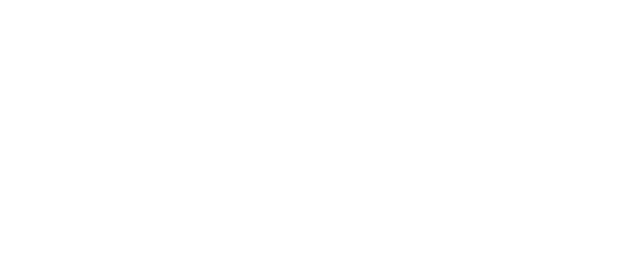
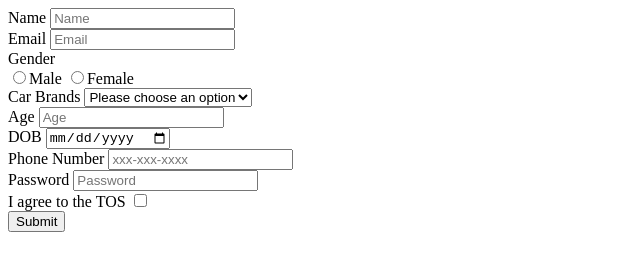
Before and after one commit to acciojob/signup-form-car-NerusuPavani37, a website: page main.html in a window 1280 px wide. Shown: the whole page, without its empty margins (0-640 px from the left). Drawn offline with Linux system fonts and the light colour scheme.

Commit message:
created a submission

```diff
--- a/main.html
+++ b/main.html
@@ -8,6 +8,59 @@
 
 <body>
 	<!-- the entire body must be written by student -->
+	<form method="post">
+		<label for="name">Name</label>
+		<input type="text" required id="name" placeholder="Name">
+
+		<br>
+
+		<label for="email">Email</label>
+		<input type="email" required id="email" placeholder="Email">
+
+		<br>
+
+		<label>Gender</label>
+		<br>
+		<input type="radio" required id="gender_m" name="gender">Male
+		<input type="radio" required id="gender_f"  name="gender">Female
+
+	   <br>
+
+	   <label for="cars">Car Brands</label>
+	   <select required id="cars">
+		   <option value="">Please choose an option</option>
+		   <option>BMW</option>
+		    <option>Rolls roys</option>
+	   </select>
+
+		   <br>
+
+	   <label for="age">Age</label>
+	   <input type="number" required id="age" placeholder="Age">
+
+		   <br>
+
+	   <label for="dob">DOB</label>
+	   <input type="date" required id="dob">
+
+		   <br>
+
+	   <label for="tel">Phone Number</label>
+	   <input type="tel"  id="tel" placeholder="xxx-xxx-xxxx">
+
+		   <br>
+
+	   <label for="password">Password</label>
+	   <input type="password" required id="password" placeholder="Password">
+
+		   <br>
+
+	   <label for="tos">I agree to the TOS</label>
+	   <input type="checkbox" required id="tos">
+
+		<br>
+	   <button type="submit">Submit</button>
+	</form>
     <script type="text/javascript" src="./script.js">
 </script>
 
```
